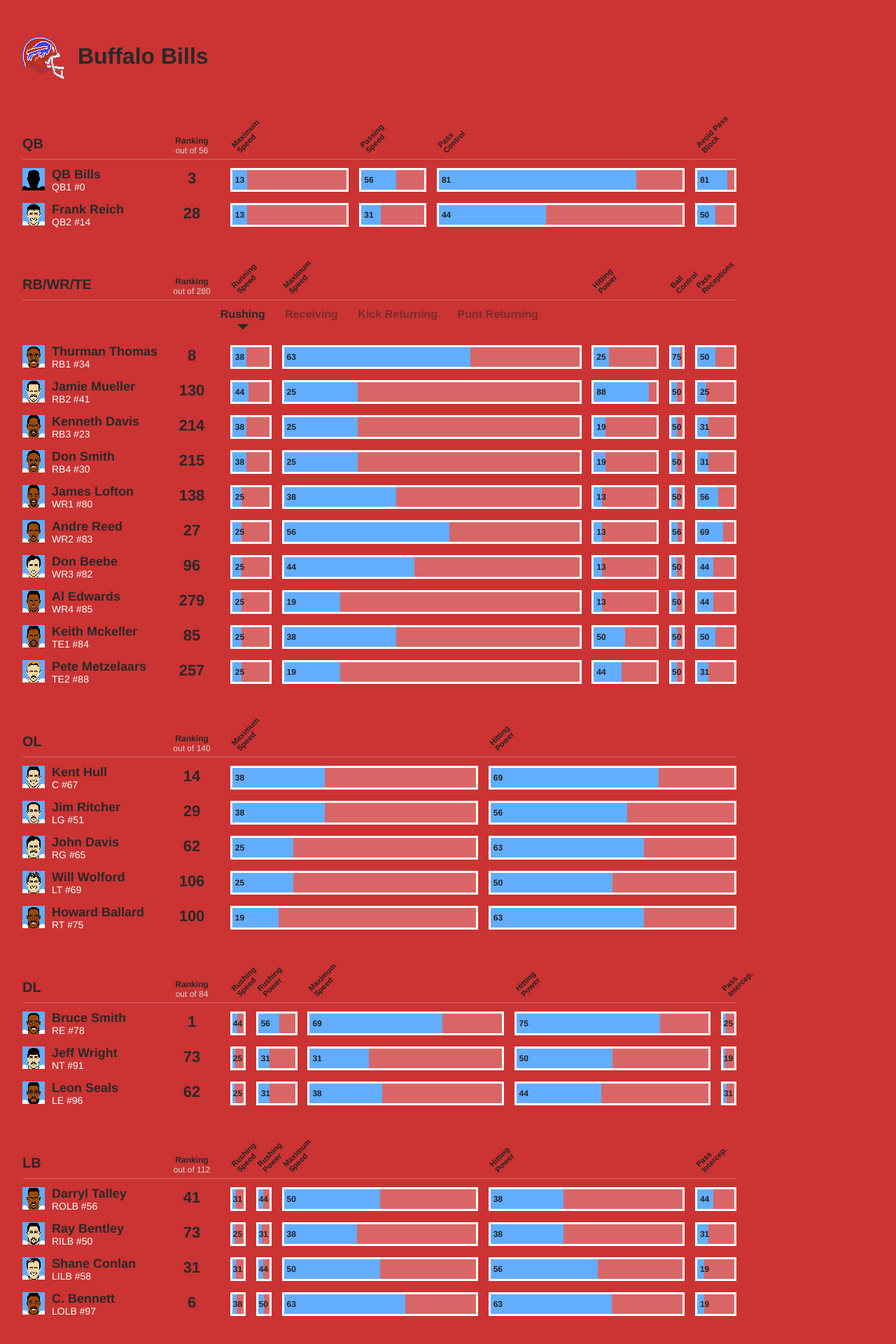
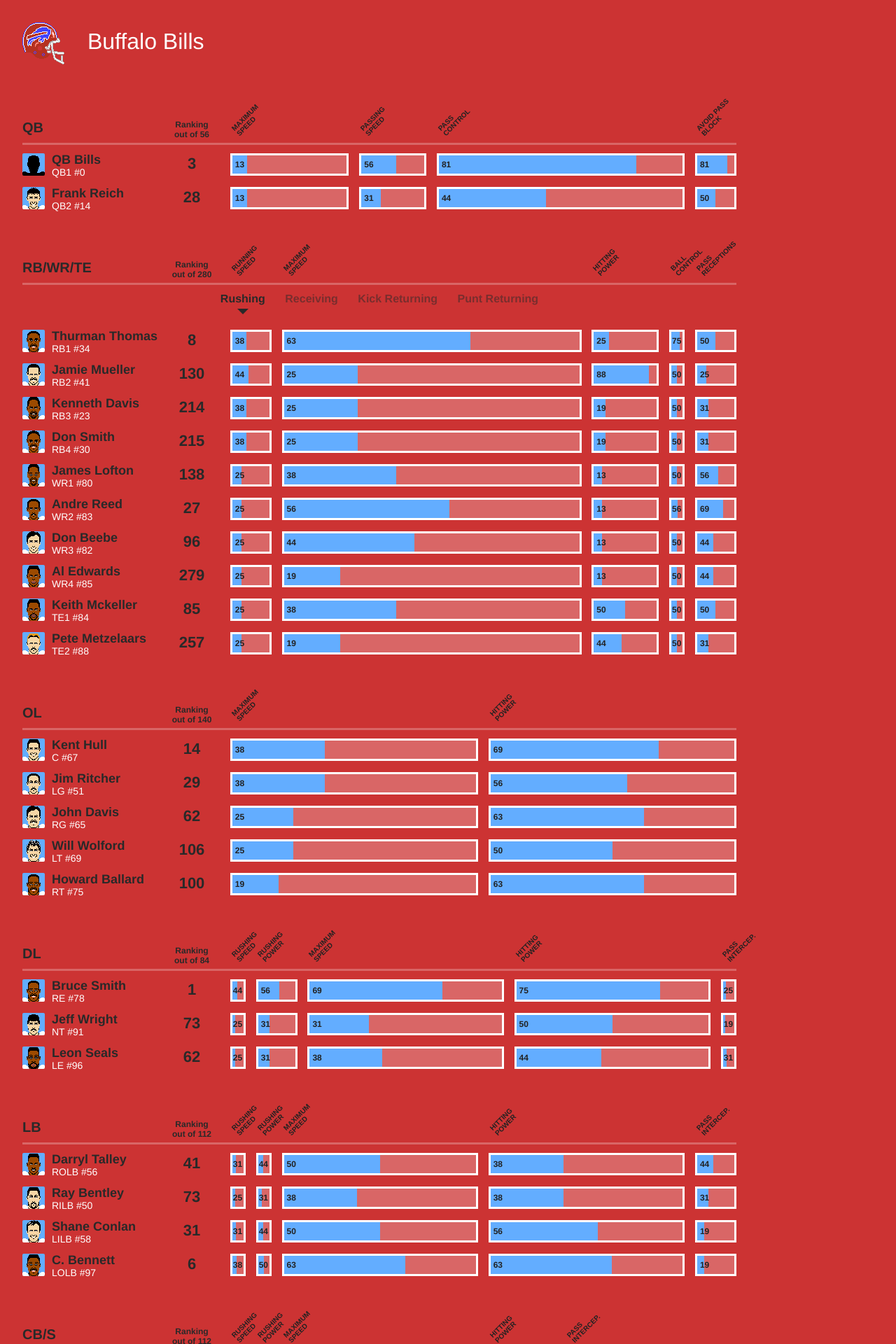
Before and after one commit to ubuwaits/tecmogeek, a Jekyll site: the page built from teams/bills.html, in a window 1280 px wide. Shown: the top 1920 px of the page at 70% size. Built offline with Jekyll 4.4.1, drawn with Linux system fonts in a browser that asks for light colours; nearby versions of some CDN libraries.

Commit message:
Visual tweaks. Fix footer links.

```diff
--- a/_includes/team-footer.html
+++ b/_includes/team-footer.html
@@ -22,10 +22,10 @@
   <li>
     <h6>AFC West</h6>
     <ol>
-      <li><a href="/teams/bengals"><i class="helmet helmet-broncos"></i> Broncos</a></li>
-      <li><a href="/teams/browns"><i class="helmet helmet-chiefs"></i> Chiefs</a></li>
-      <li><a href="/teams/oilers"><i class="helmet helmet-raiders"></i> Raiders</a></li>
-      <li><a href="/teams/steelers"><i class="helmet helmet-chargers"></i> Chargers</a></li>
+      <li><a href="/teams/broncos"><i class="helmet helmet-broncos"></i> Broncos</a></li>
+      <li><a href="/teams/chiefs"><i class="helmet helmet-chiefs"></i> Chiefs</a></li>
+      <li><a href="/teams/raiders"><i class="helmet helmet-raiders"></i> Raiders</a></li>
+      <li><a href="/teams/chargers"><i class="helmet helmet-chargers"></i> Chargers</a></li>
       <li><a href="/teams/seahawks"><i class="helmet helmet-seahawks"></i> Seahawks</a></li>
     </ol>
   </li>
--- a/stylesheets/application.css
+++ b/stylesheets/application.css
@@ -71,26 +71,24 @@
   background: #cc3333; }
 
 header {
-  margin: 2em 2em 0; }
+  margin: 0 0 3em 0;
+  padding: 2em 2em; }
   header h1 {
-    background-repeat: no-repeat;
-    background-size: 64px 64px;
+    color: #fff;
     font-size: 2em;
-    font-weight: bold;
-    line-height: 60px;
-    margin: 0 0 2em 0;
-    padding: 18px 0; }
+    font-weight: 300; }
     header h1 i {
-      margin: 0 10px 0 0;
+      margin: 0 0.75em 0 0;
       vertical-align: middle; }
 
 .players {
   margin: 0 2em 4em;
   max-width: 1020px; }
   .players .player {
-    margin: 0 0 8px 0;
-    padding: 0 0 8px 0; }
+    margin: 0 0 7px 0;
+    padding: 0 0 7px 0; }
     .players .player .headshot {
+      border-radius: 2px;
       float: left;
       margin: 0 10px 0 0;
       width: 32px; }
@@ -126,10 +124,15 @@
         font-weight: bold;
         float: left;
         margin: 0 0 0 2%;
-        padding: 8px 4px;
+        padding: 7px 4px;
+        -webkit-transition: all 0.6s ease-in-out;
+        -moz-transition: all 0.6s ease-in-out;
+        -ms-transition: all 0.6s ease-in-out;
+        -o-transition: all 0.6s ease-in-out;
+        transition: all 0.6s ease-in-out;
         width: 18%; }
   .players .labels {
-    border-bottom: 1px solid rgba(255, 255, 255, 0.25);
+    border-bottom: 3px solid rgba(255, 255, 255, 0.25);
     margin: 0 0 12px 0;
     padding: 0 0 2px 0; }
     .players .labels .section-label {
@@ -144,19 +147,20 @@
         font-size: 12px;
         margin: 0 0 2px 0; }
       .players .labels .player-ranking h6 {
-        color: #d7d7d7;
-        font-size: 12px; }
+        font-size: 12px;
+        font-weight: bold; }
     .players .labels .player-abilities > li {
       background-color: transparent;
       border: 0;
       position: relative; }
       .players .labels .player-abilities > li span {
         display: inline-block;
-        font-size: 11px;
+        font-size: 10px;
         font-weight: bold;
         left: -2px;
         position: absolute;
         top: -16px;
+        text-transform: uppercase;
         -webkit-transform: rotate(-45deg);
         -moz-transform: rotate(-45deg);
         -ms-transform: rotate(-45deg);
```
Also changed, not shown: stylesheets/scss/_teams.scss (+15 -15 lines).
